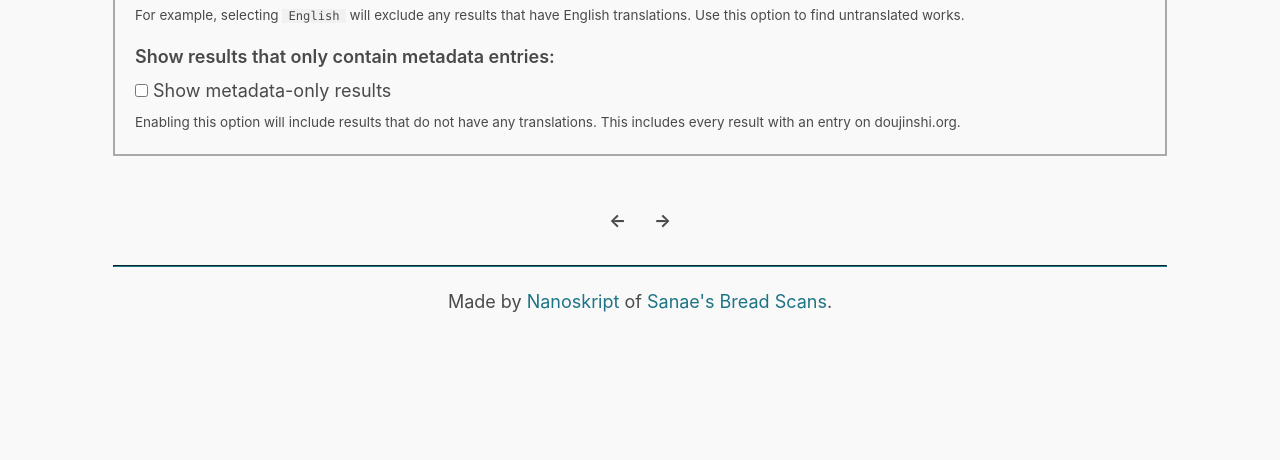
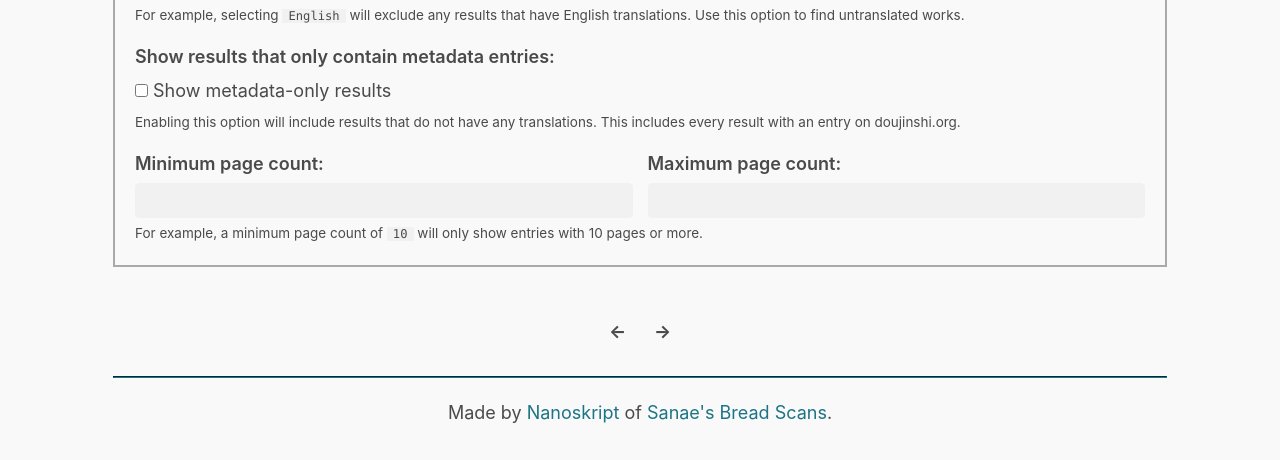
Before and after one commit to nanoskript/touhou-doujinshi-index, a Flask app: template templates/index.html in a window 1280 px wide, after a click that opens the changed part. Shown: the part 833-1293 px from the top of the page. Before the commit the page ends 1145 px from the top, so only its background shows below. Run offline with Flask 3, Linux system fonts and the light colour scheme; the template is opened without the code that fills it, so the values that code supplies are empty; parts of the project's set-up code (start-up, migrations or seed data) failed here and were passed over.

Commit message:
feat: add filter for page counts

```diff
--- a/app.py
+++ b/app.py
@@ -34,12 +34,18 @@ class BookData:
 @dataclasses.dataclass()
 class EntriesFilter:
     language: str | None = None
+    min_pages: int | None = None
+    max_pages: int | None = None
     exclude_sources: list[str] = dataclasses.field(default_factory=list)
 
 
 def filter_entries(query, f: EntriesFilter):
     if f.language:
         query = query.where(IndexEntry.language == f.language)
+    if f.min_pages:
+        query = query.where(IndexEntry.page_count >= f.min_pages)
+    if f.max_pages:
+        query = query.where(IndexEntry.page_count <= f.max_pages)
     for source in f.exclude_sources:
         query = query.where(~(IndexEntry.id.startswith(source)))
     return query
@@ -206,6 +212,8 @@ def build_language_groups() -> list[tuple[str, list[str]]]:
 def route_index():
     f = EntriesFilter(
         language=request.args.get("language", None),
+        min_pages=request.args.get("min_pages", None),
+        max_pages=request.args.get("max_pages", None),
         exclude_sources=request.args.getlist("exclude_source"),
     )
 
--- a/scripts/build_index.py
+++ b/scripts/build_index.py
@@ -245,7 +245,7 @@ def main():
                 url=entry_url(entry),
                 date=entry_date_sanitized(entry),
                 language=entry_language(entry),
-                page_count=entry_page_count(entry),
+                page_count=entry_page_count_sanitized(entry),
                 comments=entry_comments(entry),
             )
             for item, book in zip(tqdm(lists), books)
--- a/scripts/entry.py
+++ b/scripts/entry.py
@@ -207,6 +207,10 @@ def entry_page_count(entry: Entry) -> Optional[int]:
         return entry.pages
 
 
+def entry_page_count_sanitized(entry: Entry) -> Optional[int]:
+    return entry_page_count(entry) or None
+
+
 # List of strings that are guaranteed to be characters.
 def entry_characters(entry: Entry) -> list[str]:
     if isinstance(entry, DBEntry):
--- a/templates/index.html
+++ b/templates/index.html
@@ -142,6 +142,24 @@
                         This includes every result with an entry on doujinshi.org.
                     </small>
                 </div>
+                <div>
+                    <div style="display: flex; flex-direction: row; gap: 1.5rem;">
+                        <div style="flex: 1;">
+                            <label>Minimum page count:</label>
+                            <input name="min_pages" value="{{ request.args.min_pages }}"
+                                   type="number" class="form-control"/>
+                        </div>
+                        <div style="flex: 1;">
+                            <label>Maximum page count:</label>
+                            <input name="max_pages" value="{{ request.args.max_pages }}"
+                                   type="number" class="form-control"/>
+                        </div>
+                    </div>
+                    <small class="form-control-help">
+                        For example, a minimum page count of <code>10</code> will only show entries
+                        with 10 pages or more.
+                    </small>
+                </div>
             </div>
         </details>
     </form>
```
